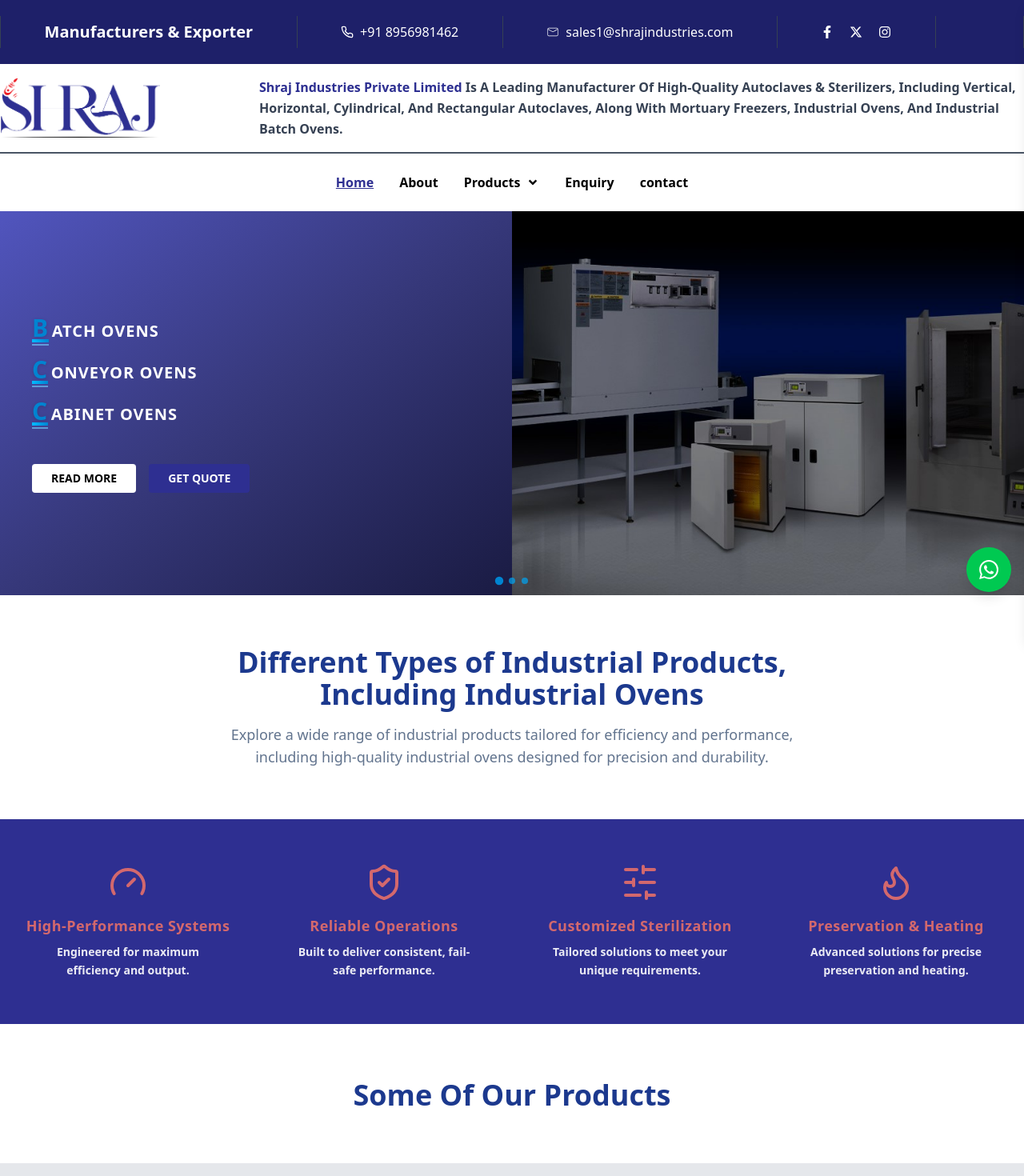
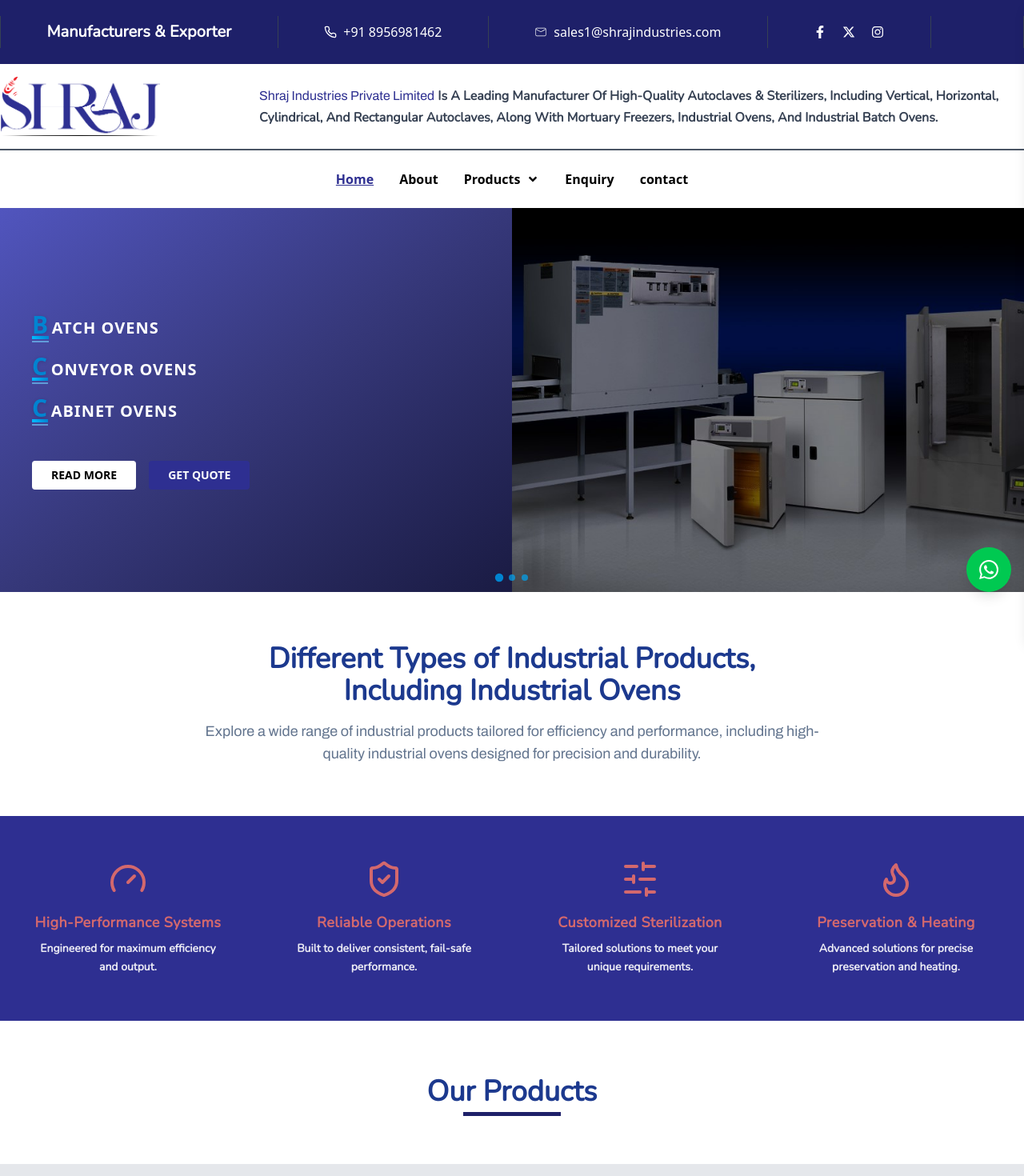
Before and after one commit to Mohit1x/shraj-project, a Next.js app: page / in a window 1280 px wide. Shown: the top 1470 px of the page at 80% size. Built offline with nearby package versions, Linux system fonts and the light colour scheme; a web font is replaced by a local one.

Commit message:
changed the font on home page

```diff
--- a/src/app/globals.css
+++ b/src/app/globals.css
@@ -8,7 +8,7 @@
 @import url("https://fonts.googleapis.com/css2?family=Nunito&display=swap");
 @import "tailwindcss";
 
-/* @theme {
+@theme {
   --font-cormorant-garamond: "Cormorant Garamond", serif;
   --font-montserrat-alternates: "Montserrat Alternates", serif;
   --font-open-sans: "Open Sans";
@@ -17,7 +17,7 @@
   --font-league-script: "League Script", Arial;
   --font-inter: "inter", Arial;
   --font-nunito: "Nunito";
-} */
+}
 
 @theme inline {
   --color-background: var(--background);
--- a/src/app/page.tsx
+++ b/src/app/page.tsx
@@ -20,14 +20,14 @@
 
       <section className="flex flex-col items-center justify-center gap-4 text-center px-4 md:px-6 lg:px-8">
         <div>
-          <h1 className="text-lg md:text-2xl lg:text-4xl text-blue-900 font-semibold font-sans">
+          <h1 className="text-lg md:text-2xl lg:text-4xl text-blue-900 font-semibold font-nunito">
             Different Types of Industrial Products,
           </h1>
-          <h1 className="text-lg md:text-2xl lg:text-4xl text-blue-900 font-semibold font-sans">
+          <h1 className="text-lg md:text-2xl lg:text-4xl text-blue-900 font-semibold font-nunito">
             Including Industrial Ovens
           </h1>
         </div>
-        <p className="text-xs md:text-md lg:text-lg text-slate-500 font-sans max-w-3xl">
+        <p className="text-xs md:text-md lg:text-lg text-slate-500 font-archivo max-w-3xl">
           Explore a wide range of industrial products tailored for efficiency
           and performance, including high-quality industrial ovens designed for
           precision and durability.
@@ -40,9 +40,10 @@
 
       <section className="flex flex-col gap-15">
         <div className="text-center px-4 md:px-6 lg:px-8">
-          <h2 className="text-2xl lg:text-4xl text-[#1C398E] leading-snug break-words font-bold font-sans">
-            Some Of Our Products
+          <h2 className="text-2xl lg:text-4xl text-[#1C398E] leading-snug break-words font-bold font-nunito">
+            Our Products
           </h2>
+          <div className="h-[5px] w-[10%] bg-[#1E2069] mx-auto" />
         </div>
         <div className="bg-gray-200 py-8">
           <div
@@ -55,9 +56,12 @@
       </section>
 
       <section className="flex flex-col gap-15">
-        <h1 className="text-2xl lg:text-4xl text-[#1C398E] leading-snug break-words font-bold font-sans text-center">
-          Certifications & Affiliations
-        </h1>
+        <div className="text-center px-4 md:px-6 lg:px-8">
+          <h2 className="text-2xl lg:text-4xl text-[#1C398E] leading-snug break-words font-bold font-nunito">
+            Certifications & Affiliations
+          </h2>
+          <div className="h-[5px] w-[10%] bg-[#1E2069] mx-auto" />
+        </div>
         <div className="w-full py-8 bg-[#E5E7EB]">
           <ImageSlider />
         </div>
--- a/src/components/AboutFeatureSection.tsx
+++ b/src/components/AboutFeatureSection.tsx
@@ -39,10 +39,10 @@
                   <div className="flex justify-center mb-4">
                     <feature.icon size={48} className="text-[#d3686d]" />
                   </div>
-                  <h3 className="text-lg mb-2 tracking-wide font-semibold font-sans text-[#d3686d]">
+                  <h3 className="text-lg mb-2 tracking-wide font-semibold font-nunito text-[#d3686d]">
                     {feature.title}
                   </h3>
-                  <p className="text-sm opacity-90 leading-relaxed font-semibold font-sans w-[70%] mx-auto">
+                  <p className="text-sm opacity-90 leading-relaxed font-semibold font-nunito w-[70%] mx-auto">
                     {feature.description}
                   </p>
                 </div>
@@ -59,10 +59,10 @@
                 <div className="flex justify-center mb-4">
                   <feature.icon size={48} className="text-[#d3686d]" />
                 </div>
-                <h3 className="text-lg mb-2 tracking-wide font-semibold font-sans text-[#d3686d]">
+                <h3 className="text-lg mb-2 tracking-wide font-semibold font-nunito text-[#d3686d]">
                   {feature.title}
                 </h3>
-                <p className="text-sm opacity-90 leading-relaxed font-semibold font-sans w-[80%] mx-auto">
+                <p className="text-sm opacity-90 leading-relaxed font-semibold font-nunito w-[80%] mx-auto">
                   {feature.description}
                 </p>
               </div>
--- a/src/components/FeaturedSection.tsx
+++ b/src/components/FeaturedSection.tsx
@@ -37,10 +37,10 @@
                   <div className="flex justify-center mb-4">
                     <feature.icon size={48} className="text-[#2E2F91]" />
                   </div>
-                  <h3 className="text-[#2E2F91] font-sans text-xl font-semibold mb-2">
+                  <h3 className="text-[#2E2F91] font-nunito text-xl font-semibold mb-2">
                     {feature.title}
                   </h3>
-                  <p className="text-sm text-gray-700 opacity-90 leading-relaxed font-sans text-center max-w-[80%]">
+                  <p className="text-sm text-gray-700 opacity-90 leading-relaxed font-nunito text-center max-w-[80%]">
                     {feature.description}
                   </p>
                 </div>
@@ -57,10 +57,10 @@
                 <div className="flex justify-center mb-4">
                   <feature.icon size={48} className="text-[#d3686d]" />
                 </div>
-                <h3 className="text-lg mb-2 tracking-wide font-semibold font-sans text-[#d3686d]">
+                <h3 className="text-lg mb-2 tracking-wide font-semibold font-nunito text-[#d3686d]">
                   {feature.title}
                 </h3>
-                <p className="text-sm opacity-90 leading-relaxed font-semibold font-sans w-[80%] mx-auto">
+                <p className="text-sm opacity-90 leading-relaxed font-semibold font-nunito w-[80%] mx-auto">
                   {feature.description}
                 </p>
               </div>
--- a/src/components/Navbar.tsx
+++ b/src/components/Navbar.tsx
@@ -32,13 +32,15 @@
 
             <div className="w-full flex justify-center md:justify-start">
               <p className="text-xs md:text-sm lg:text-base font-semibold text-gray-700 leading-relaxed text-center md:text-left px-4 md:px-0 max-w-full">
-                <strong className="text-[#2D2F91]">
+                <strong className="text-[#2D2F91] font-archivo">
                   Shraj Industries Private Limited
                 </strong>{" "}
-                Is A Leading Manufacturer Of High-Quality Autoclaves &
-                Sterilizers, Including Vertical, Horizontal, Cylindrical, And
-                Rectangular Autoclaves, Along With Mortuary Freezers, Industrial
-                Ovens, And Industrial Batch Ovens.
+                <span className="font-nunito">
+                  Is A Leading Manufacturer Of High-Quality Autoclaves &
+                  Sterilizers, Including Vertical, Horizontal, Cylindrical, And
+                  Rectangular Autoclaves, Along With Mortuary Freezers,
+                  Industrial Ovens, And Industrial Batch Ovens.
+                </span>
               </p>
             </div>
           </div>
--- a/src/components/SocialBar.tsx
+++ b/src/components/SocialBar.tsx
@@ -18,7 +18,9 @@
         <div>
           <div className="flex flex-col sm:flex-row sm:items-center justify-between gap-5 px-4 md:px-0">
             <div className="h-10 w-[1px] bg-gray-700 hidden md:block" />
-            <h1 className="font-bold text-xl">Manufacturers & Exporter</h1>
+            <h1 className="font-bold text-xl font-nunito">
+              Manufacturers & Exporter
+            </h1>
             <div className="h-10 w-[1px] bg-gray-700 hidden md:block" />
             <h1 className="hover:text-[#9697d1] cursor-pointer flex items-center gap-2">
               <span>
```
